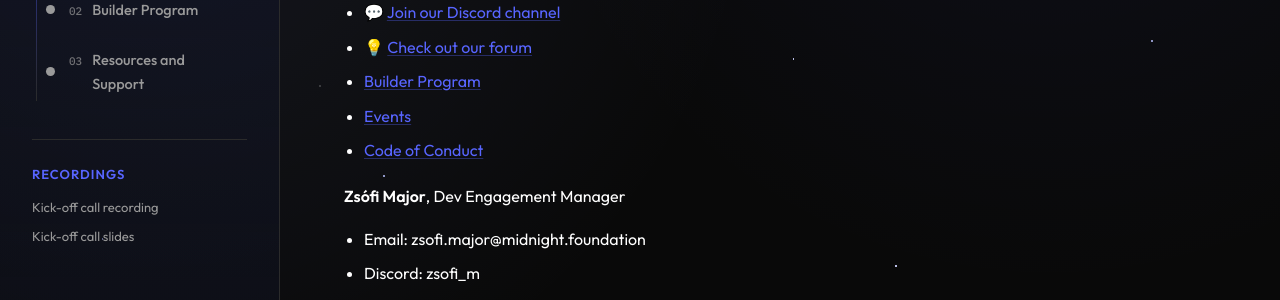
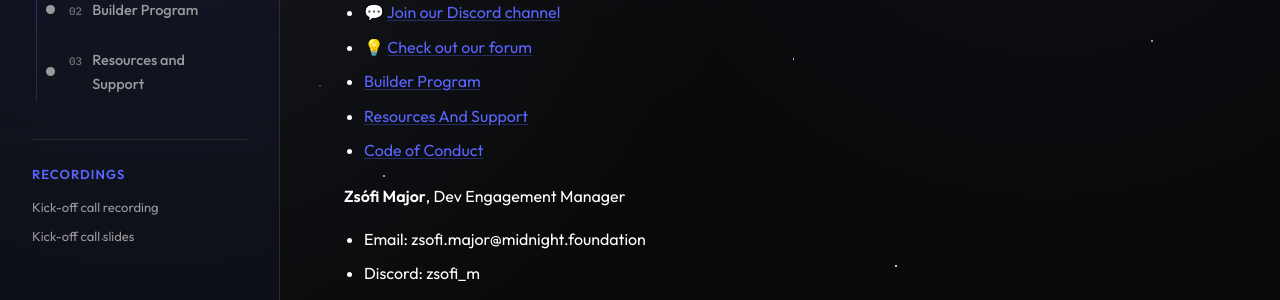
Before and after one commit to zsofimajor/aliit-builder-hub, a Jekyll site: the page built from builder-guide/index.md, in a window 1280 px wide and 900 px high, scrolled down 9906 px. Shown: the part 319-619 px from the top of the window. Built offline with Jekyll 4.4.1, drawn with Linux system fonts in a browser that asks for light colours.

Commit message:
Update index.md

```diff
--- a/builder-guide/index.md
+++ b/builder-guide/index.md
@@ -444,7 +444,7 @@
 - 💬 [Join our Discord channel](https://discord.gg/Qm9SnQMTBf)
 - 💡 [Check out our forum](https://forum.midnight.network/)
 - [Builder Program]({{ '/builder-program/' | relative_url }})
-- [Events]({{ '/events/' | relative_url }})
+- [Resources And Support]({{ '//resources-and-support/' | relative_url }})
 - [Code of Conduct](https://app.notion.com/p/Code-of-Conduct-31a4057b9f23806583d3c812f387039c?pvs=21)
 
 **Zsófi Major**, Dev Engagement Manager
```
